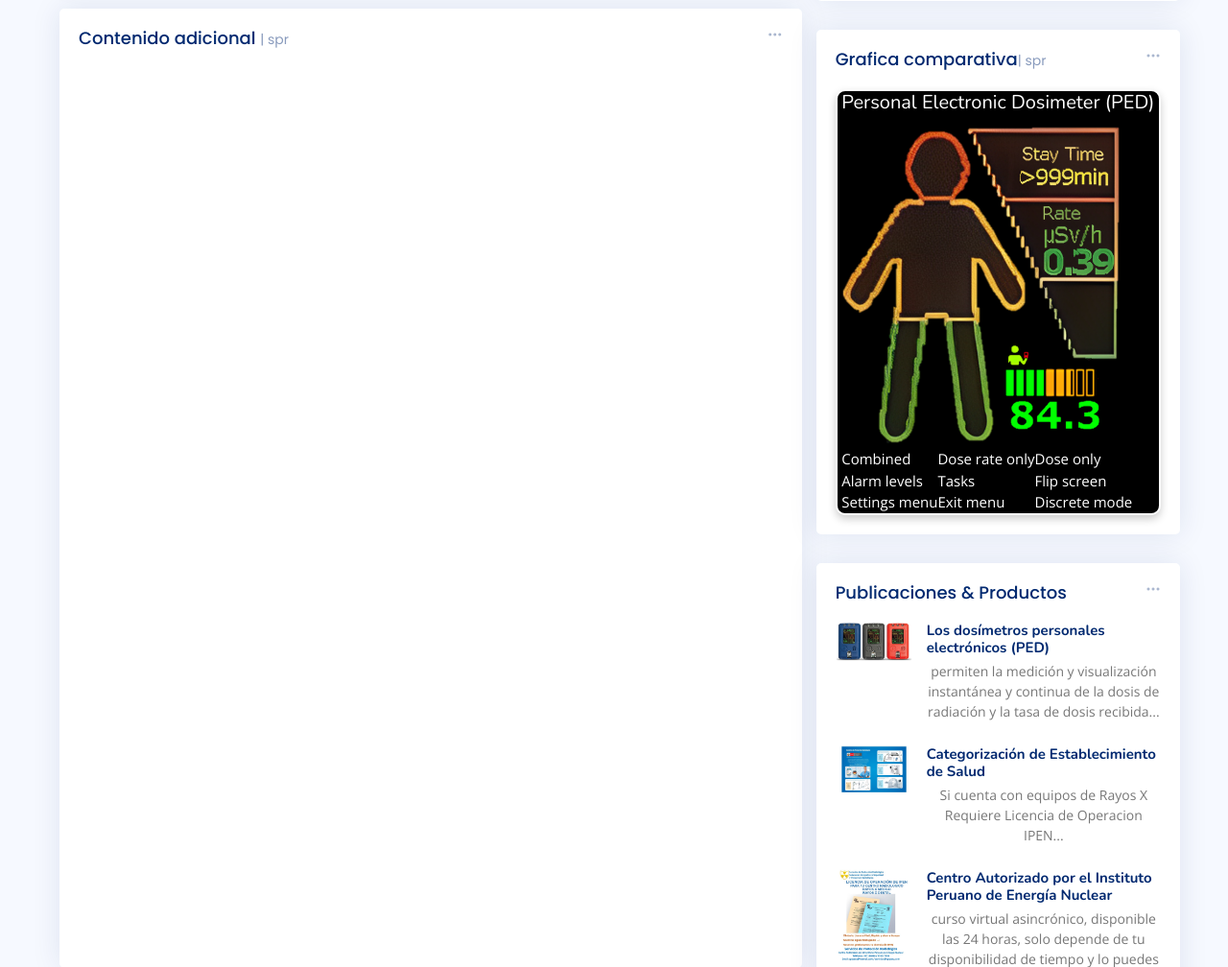
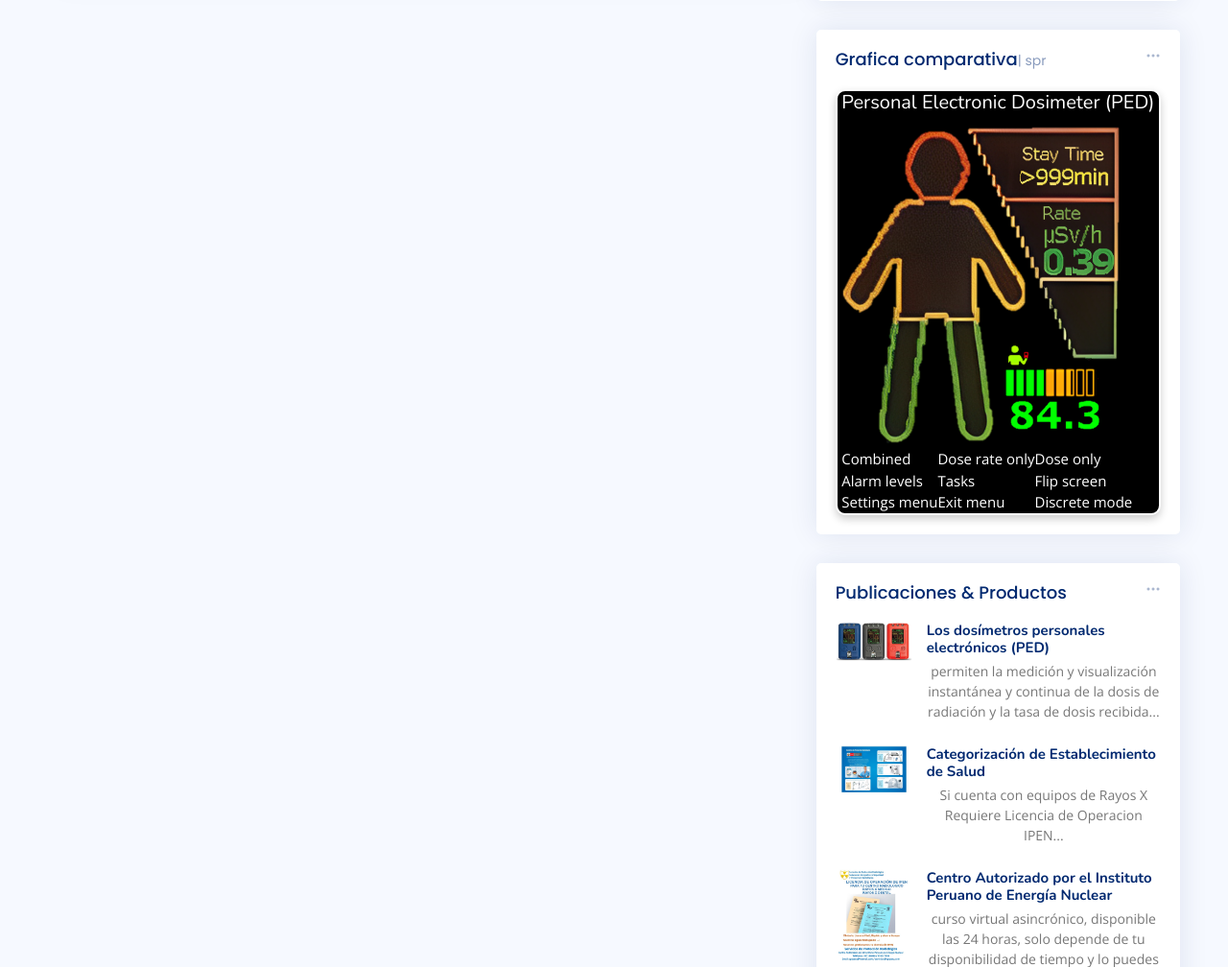
Before and after one commit to spr-rx/proyectjs, a Node server app: template views/carpetas_principal.ejs in a window 1280 px wide. Shown: the part 486-1494 px from the top of the page at 96% size. Run offline with Node 20, Linux system fonts and the light colour scheme; the template is opened without the code that fills it, so the values that code supplies are empty; some libraries are stand-ins or nearby versions.

Commit message:
commit pool

```diff
--- a/views/carpetas_principal.ejs
+++ b/views/carpetas_principal.ejs
@@ -326,13 +326,7 @@
                   </ul>
                 </div>
 
-                <div class="card-body" id="reportes" style="height: 1000px;">
-                  <h5 class="card-title">Contenido adicional <span>| spr</span></h5>
 
-
-
-
-                </div>
 
               </div>
             </div><!-- End Recent Sales -->
```
